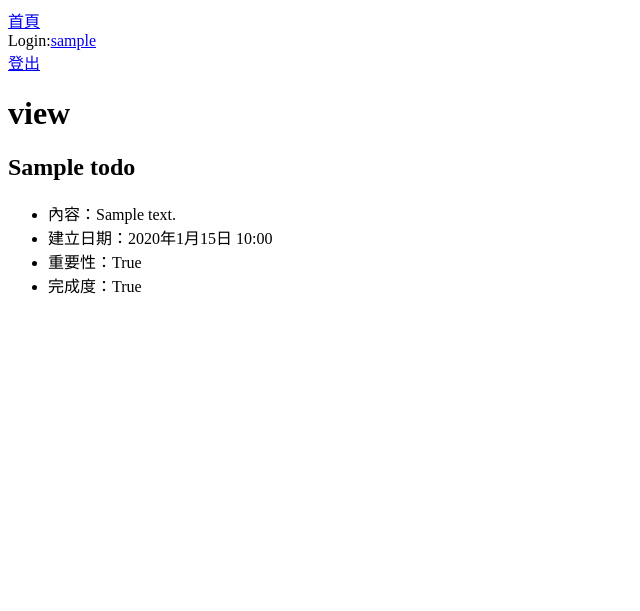
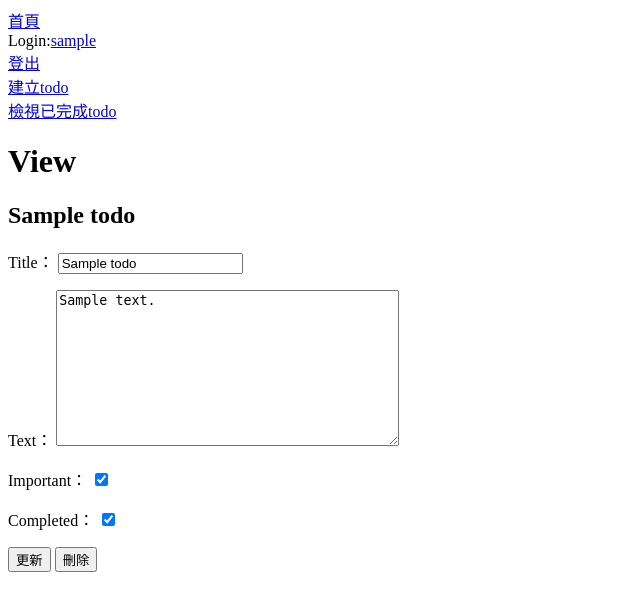
Before and after one commit to will510326/logindemo, a Django app: page /view/1 in a window 1280 px wide. Shown: the top 611 px of the page, without its empty margins (0-640 px from the left). Run offline with Django 4.2, Linux system fonts and the light colour scheme; a user stored in the database is signed in; tables that the repository leaves empty hold one stand-in row (values such as "Sample post").

```diff
--- a/templates/base.html
+++ b/templates/base.html
@@ -13,9 +13,12 @@
     {% if user.is_authenticated %}
     Login:<a href="{% url 'profile'%}">{{user.username}}</a><br>
     <a href="{% url 'logout'%}">登出</a><br>
+    <a href="{% url 'create' %}">建立todo</a><br>
+    <a href="{% url 'completed' %}">檢視已完成todo</a><br>
     {% else %}
     <a href="{% url 'login' %}">登入</a><br>
     <a href="{% url 'register' %}">註冊</a><br>
+
     {% endif %}
 
     {% block content %}
--- a/templates/todo/todo copy.html
+++ /dev/null
@@ -1,4 +0,0 @@
-{% extends 'base.html' %}{% block content%}
-<h1>view</h1>
-{{ view }}
-{% endblock %}
--- a/templates/todo/view.html
+++ /dev/null
@@ -1,10 +0,0 @@
-{% extends 'base.html' %}{% block content%}
-<h1>view</h1>
-<h2>{{ todo.title}}</h2>
-<ul>
-    <li>內容：{{ todo.text }}</li>
-    <li>建立日期：{{ todo.created }}</li>
-    <li>重要性：{{ todo.important }}</li>
-    <li>完成度：{{ todo.completed }}</li>
-</ul>
-{% endblock %}
--- /dev/null
+++ b/todo/forms.py
@@ -0,0 +1,13 @@
+from django.forms import ModelForm
+from .models import Todo
+
+
+class TodoForm(ModelForm):
+    class Meta:
+        model = Todo
+        fields = [
+            'title',
+            'text',
+            'important',
+            'completed'
+        ]
--- a/templates/todo/todo.html
+++ b/todo/templates/todo/completed.html
@@ -5,10 +5,9 @@
 
     <li>
         <a href="{% url 'view' todo.id %}">
-            {{ todo.title }}
-            {% if todo.important %}(重要)
-            {% endif%}
+            {{ todo.title }}{% if todo.important %}(重要){% endif%}
         </a>
+        -({{ todo.date_completed }})
     </li>
 
     {% endfor %}
--- /dev/null
+++ b/todo/templates/todo/view.html
@@ -0,0 +1,25 @@
+{% extends 'base.html' %}{% block content%}
+<h1>View</h1>
+<h2>{{ todo.title}}</h2>
+
+<form action="" method="POST">
+    {% csrf_token %}
+    {{ form.as_p }}
+    <input type="submit" name="update" value="更新">
+    <input type="submit" name="delete" value="刪除">
+</form>
+<p style="color: red;">{{ message }}</p>
+
+
+
+
+
+
+<!--
+<ul>
+    <li>內容：{{ todo.text }}</li>
+    <li>建立日期：{{ todo.created }}</li>
+    <li>重要性：{{ todo.important }}</li>
+    <li>完成度：{{ todo.completed }}</li>
+</ul> -->
+{% endblock %}
--- a/todo/urls.py
+++ b/todo/urls.py
@@ -3,5 +3,9 @@ from django.urls import path
 from . import views
 urlpatterns = [
     path('', views.todo, name='todo'),
-    path('view/<int:id>', views.view, name='view')
+    path('view/<int:id>', views.view, name='view'),
+    path('create/', views.create, name='create'),
+    path('completed/', views.completed, name='completed'),
+    path('delete/<int:id>', views.delete, name='delete'),
+
 ]
--- a/todo/views.py
+++ b/todo/views.py
@@ -1,11 +1,68 @@
-from django.shortcuts import get_object_or_404, render
+from django.shortcuts import get_object_or_404, redirect, render
+from tenacity import retry
 from .models import Todo
+from .forms import TodoForm
+from datetime import datetime
+from django.contrib.auth.decorators import login_required
 # Create your views here.
 
 
+def delete(request, id):
+    todo = get_object_or_404(Todo, id=id)
+    todo.delete()
+
+    return redirect('todo')
+
+
+@login_required
+def completed(request):
+    todos = Todo.objects.filter(user=request.user, completed=True)
+    return render(request, './todo/completed.html', locals())
+
+
+@login_required
+def create(request):
+    form = TodoForm()
+    message = ''
+    try:
+        if request.method == 'POST':
+            form = TodoForm(request.POST)
+            if form.is_valid():  # form表單是否符合合法(設定標準)
+                todo = form.save(commit=False)  # 因沒有user資訊，故先將commit=False先不儲存
+                todo.user = request.user
+                todo.save()  # 可以將資料儲存到資料庫
+                return redirect('todo')
+            else:
+                message = '新增失敗'
+    except Exception as e:
+        print(e)
+    return render(request, './todo/create.html', locals())
+
+
+@login_required
 def view(request, id):
     # todo = Todo.objects.filter(id=id)
+    message = ''
     todo = get_object_or_404(Todo, id=id)
+    form = TodoForm(instance=todo)  # 取的表單資訊
+    if request.method == 'POST':
+        if request.POST.get('delete'):
+            todo.delete()
+            return redirect('todo')
+
+        if request.POST.get('update'):
+            message = '更新失敗'
+            try:
+                form = TodoForm(request.POST, instance=todo)
+                if form.is_valid():
+                    todo = form.save(commit=False)
+                    todo.date_completed = datetime.today().strftime('%Y-%m-%d %H:%M:%S')\
+                        if todo.completed else None
+                    todo.save()
+                    return redirect('todo')
+            except Exception as e:
+                print(e)
+
     return render(request, './todo/view.html', locals())
 
 
--- a/todolist_project/settings.py
+++ b/todolist_project/settings.py
@@ -11,6 +11,8 @@ https://docs.djangoproject.com/en/4.0/ref/settings/
 """
 
 from pathlib import Path
+
+from flask_login import LOGIN_MESSAGE
 
 # Build paths inside the project like this: BASE_DIR / 'subdir'.
 BASE_DIR = Path(__file__).resolve().parent.parent
@@ -123,3 +125,5 @@ STATIC_URL = 'static/'
 # https://docs.djangoproject.com/en/4.0/ref/settings/#default-auto-field
 
 DEFAULT_AUTO_FIELD = 'django.db.models.BigAutoField'
+
+LOGIN_URL = '/user/login'
```
Also changed, not shown: todo/templates/todo/create.html (added, +10 -0 lines), todo/templates/todo/todo.html (added, +23 -0 lines), user/forms.py (added, +23 -0 lines), user/templates/user/profile.html (+9 -2 lines), user/views.py (+9 -4 lines).
